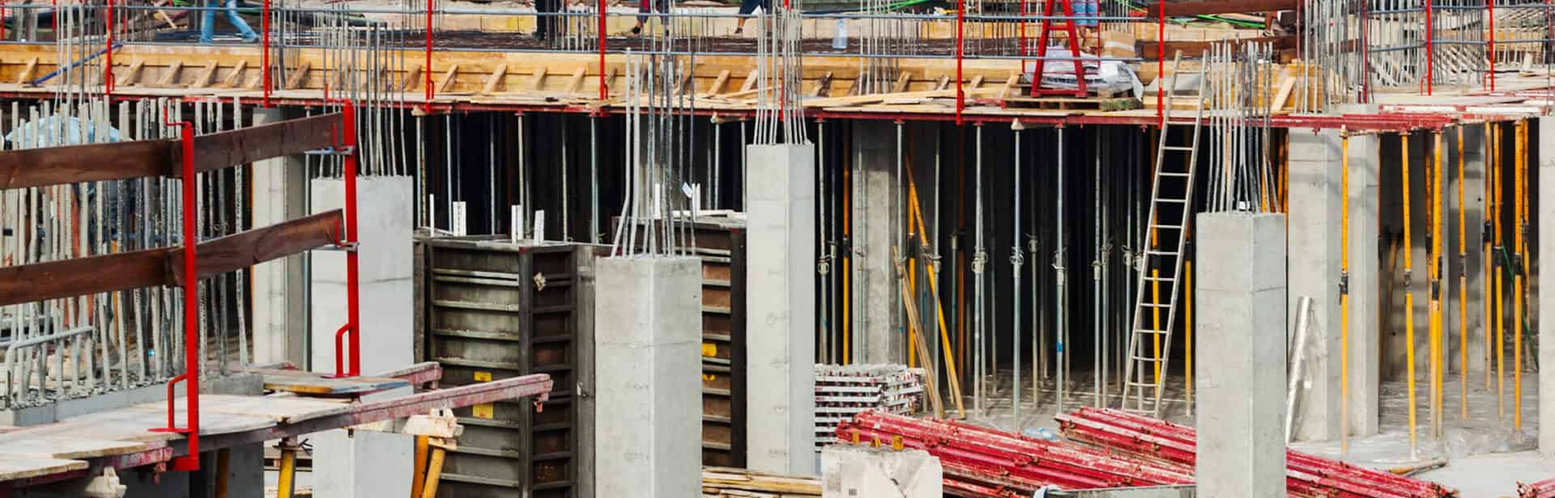
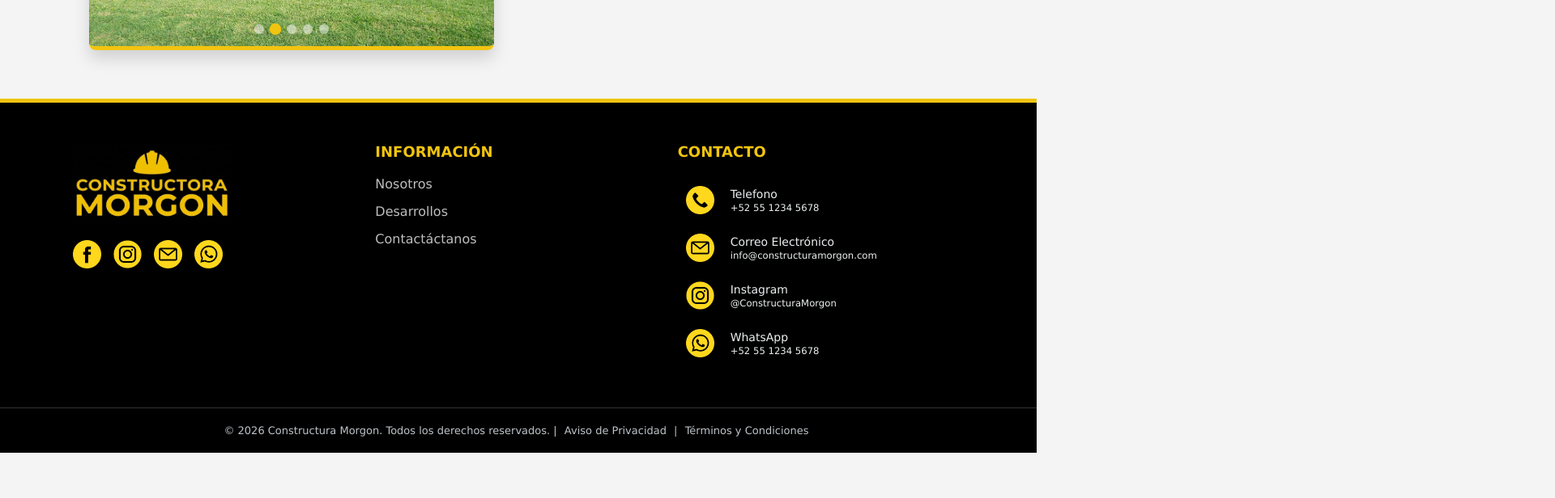
Before and after one commit to CachRamn/Prac7, a plain HTML site: page index.html in a window 1280 px wide. Shown: the part 1500-2116 px from the top of the page at 81% size, 1920 px wide, since content can reach past the window. After the commit the page ends 2060 px from the top, so only its background shows below. Drawn offline with Linux system fonts and the light colour scheme; a script that the page names is missing.

Commit message:
Primer commit  integrando estilos al footer y funciones js

```diff
--- /dev/null
+++ b/script.js
@@ -0,0 +1,37 @@
+//Función para mover el carousel con los botones
+function moveSlide(trackId, dotsId, direction) {
+    const track = document.getElementById(trackId);
+
+    //Verificar si el track existe antes de intentar manipularlo
+    if (!track) return;
+
+    //Busca todas la imagenes dentro del carousel
+    const slides = track.querySelectorAll('.carousel-slide');
+    //Busca el contenedor de los puntos de navegación
+    const dotsContainer = document.getElementById(dotsId);
+    //Busca los puntos dentro del contenedor
+    const dots = dotsContainer.querySelectorAll('.dot');
+
+    //Encuentra el índice de la imagen activa actualmente
+    let activeIndex = Array.from(slides).findIndex(slide => slide.classList.contains('active'));
+
+    //Remueve la clase 'active' de la imagen y el punto actual para ocultarlos
+    slides[activeIndex].classList.remove('active');
+    dots[activeIndex].classList.remove('active');
+
+    let newIndex = activeIndex + direction;
+    //Si el nuevo índice es menor que 0, vuelve al último slide
+    if (newIndex >= slides.length) newIndex = 0;
+    //Si el nuevo índice es mayor o igual al número de slides, vuelve al primer slide
+    if (newIndex < 0) newIndex = slides.length - 1;
+
+    //Agrega la clase 'active' a la nueva imagen y al nuevo punto para mostrarlos
+    slides[newIndex].classList.add('active');
+    dots[newIndex].classList.add('active');
+
+}
+
+    setInterval(() => {
+        moveSlide('track1', 'dots1', 1);
+        moveSlide('track2', 'dots2', 1);
+    }, 3000);
--- a/style.css
+++ b/style.css
@@ -172,3 +172,307 @@ body{
     margin-bottom: 30px;
     color: #ecf0f1;
 }
+
+/* Sección de Carrousel*/
+.carousels-section {
+    padding: 80x 20px;
+    background-color: #f4f4f4;
+}
+
+.text-center {
+    text-align: center;
+}
+
+.carousels-wrapper {
+    display: flex;
+    gap: 40px;
+    justify-content: center;
+    flex-wrap: wrap;
+}
+
+.carousel-container {
+    flex: 1;
+    min-width: 300px;
+    max-width: 500px;
+    position: relative;
+    border-radius: 8px;
+    overflow: hidden;
+    box-shadow: 0 10px 20px rgba(0, 0, 0, 0.15);
+    border-bottom: 5px solid #f1c40f;
+}
+
+.carousel-track {
+    position: relative;
+    width: 100%;
+    height: 350px;
+}
+
+.carousel-slide {
+    position: absolute;
+    top: 0;
+    left: 0;
+    width: 100%;
+    height: 100%;
+    object-fit: cover;
+    opacity: 0;
+    transition: opacity 0.8s ease;
+}
+
+.carousel-slide.active {
+    opacity: 1;
+}
+
+/*Botones y puntos*/
+.carousel-btn {
+    position: absolute;
+    top: 50%;
+    transform: translateY(-50%);
+    background-color: rgba(0, 0, 0, 0.7);
+    color: white;
+    border: none;
+    cursor: pointer;
+    width: 40px;
+    height: 40px;
+    border-radius: 50%;
+    font-size: 18px;
+    transition: background-color 0.3s, transform 0.2s;
+    display: flex;
+    align-items: center;
+    justify-content: center;
+}
+
+.carousel-btn:hover {
+    background-color: #f1c40f;
+    color: black;
+    transform: translateY(-50%) scale(1.1);
+}
+
+.carousel-btn.prev { left: 15px; }
+.carousel-btn.next { right: 15px; }
+
+.carousel-indicators {
+    position: absolute;
+    bottom: 15px;
+    left: 50%;
+    transform: translateX(-50%);
+    display: flex;
+    gap: 8px;
+    z-index: 10;
+}
+
+.dot {
+    width: 12px;
+    height: 12px;
+    background-color: rgba(255, 255, 255, 0.5);
+    border-radius: 50%;
+    cursor: pointer;
+    transition: background-color 0.3s ease, transform 0.2s;
+}
+
+.dot:hover, .dot.active {
+    background-color: #f1c40f;
+    transform: scale(1.2);
+}
+
+/*Contenido princiapl extra*/
+
+.main-content {
+    flex: 1;
+    display: flex;
+    justify-content: center;
+    align-items: center;
+    text-align: center;
+    padding: 60px 20px;
+    background-image: radial-gradient(#dcdde1 1px, transparent 1px);
+    background-size: 20px 20px;
+}
+
+.hero {
+    background: white;
+    padding:50px ;
+    border-radius: 4px;
+    border-left: 10px solid #000000;
+    box-shadow: 0 10px 30px rgba(0, 0, 0, 0.1);
+    max-width: 700px;
+}
+
+.hero h2 {
+    color: #000000;
+    margin-bottom: 20px;
+    font-size: 32px;
+    text-transform: uppercase;
+}
+
+.hero p {
+    color: #555555;
+    font-size: 16px;
+    line-height: 1.8;
+    margin-bottom: 35px;
+}
+
+/*Páginas internas (empresa, servicios y contactos)*/
+
+.page-container {
+    width: 100%;
+    max-width: 1100px;
+    margin: 0 auto;
+    padding: 60px 20px;
+}
+
+.section-title{
+    margin-bottom: 50px;
+}
+
+.section-title h2{
+    font-size: 36px;
+    color: #000000;
+    text-transform: uppercase;
+    margin-bottom: 10px;
+}
+
+.section-title p{
+    font-size: 18px;
+    color: #555555;
+}
+
+.section-icon{
+    width: 45px;
+    height: 45px;
+    margin-bottom: 15px;
+    filter: invert(78%) sepia(54%) saturate(638%) hue-rotate(358deg) brightness(100%) contrast(104%);
+}
+
+/*Pie de Página (FOOTER)*/
+
+.footer {
+    background-color: #000000;
+    color: #bdc3c7;
+    margin-top: auto;
+    border-top: 5px solid #f1c40f;
+}
+
+.footer-container{
+    display: flex;
+    justify-content: space-between;
+    flex-wrap: wrap;
+    padding: 50px;
+    max-width: 1200px;
+    margin: 0 auto;
+    gap: 20px;
+}
+
+.footer-col{
+    flex: 1;
+    min-width: 250px;
+}
+
+.footer-col h3{
+    color: #f1c40f;
+    margin-bottom: 20px;
+    font-size: 18px;
+    text-transform: uppercase;
+}
+
+.footer-logo-img{
+    height: 100px;
+    width: auto;
+    margin-bottom: 20px;
+    display: block;
+}
+
+/*Iconos de redes sociales*/
+
+.social-links {
+    display:flex;
+    gap: 15px;
+}
+
+.social-icon img, .contact-icon-img{
+    width: 35px;
+    height: 35px;
+    display: block;
+    transition: filter 0.3s ease, transform 0.2s;
+    filter: invert(78%) sepia(54%) saturate(638%) hue-rotate(358deg) brightness(100%) contrast(104%);
+}
+
+.social-icon:hover img {
+    filter: invert(53%) sepia(82%) saturate(2185%) hue-rotate(351deg) brightness(93%) contrast(93%);
+    transform: translateY(-3px);
+}
+
+/**/
+
+.links-col ul {
+    list-style: none;
+}
+
+.links-col ul li {
+    margin-bottom: 15px;
+}
+
+.links-col ul li a {
+    color: #bdbdbd;
+    text-decoration: none;
+    transition: color 0.3s;
+}
+
+.links-col ul li a:hover {
+    color: #e67e22;
+}
+
+.contact-table{
+    width: 100%;
+    border-collapse: collapse;
+}
+
+.contact-table td{
+    padding: 12px 10px;
+    border: none;
+    color: #ecf0f1;
+    font-size: 14px;
+    vertical-align: middle;
+}
+
+.contact-table td.icon-cell{
+    width: 40px;
+    text-align: left;
+}
+
+.contact-table tr:hover .contact-icon-img{
+    filter: invert(53%) sepia(82%) saturate(2185%) hue-rotate(351deg) brightness(93%) contrast(93%);
+}
+
+.footer-bottom {
+    background-color: #000000;
+    text-align: center;
+    padding: 20px;
+    font-size: 13px;
+    border-top: 1px solid #333;
+}
+
+.footer-bottom a {
+    color: #bdc3c7;
+    text-decoration: none;
+    margin: 0 5px;
+}
+
+.footer-bottom a:hover{
+    color: #f1c40f;
+}
+
+/*Diseño responsivo para móviles*/
+
+@media (max-width: 850px) {
+    .zigzag-row, .zigzag-row.reverse {
+        flex-direction: column;
+        gap: 30px;
+    }
+
+    .contact-split {
+        flex-direction: column;
+    }
+
+    .services-grid-large{
+        grid-template-columns: 1fr;
+    }
+}
```
